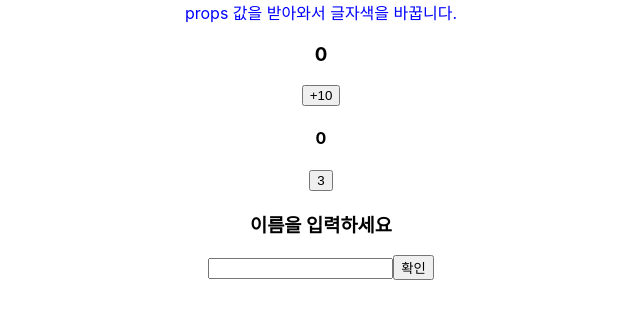
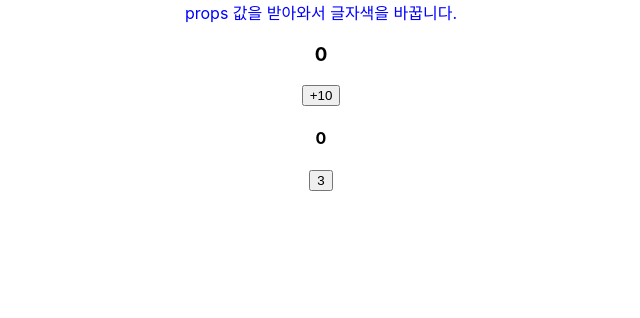
Before and after one commit to KIMPPT/React, a React (Create React App) app in the folder ex-react/: page / in a window 1280 px wide. Both pictures are taken after a click on the button "확인". Shown: the top 318 px of the page, without its empty margins (319-959 px from the left). Built offline with nearby package versions, Linux system fonts and the light colour scheme.

Commit message:
03311820

```diff
--- a/ex-react/src/components/LoginComp.jsx
+++ b/ex-react/src/components/LoginComp.jsx
@@ -1,6 +1,7 @@
 import React, { Component } from 'react';
 
 export class LoginComp extends Component {
+  //state 생성
   constructor(props) {
     super(props);
     this.state = {
@@ -8,31 +9,32 @@ export class LoginComp extends Component {
       name: '',
     };
   }
+  //inputChange
+  inputChange = (e) => {
+    this.setState({ name: e.target.value });
+    //loginMethod
+  };
+  loginMethod = () => {
+    this.setState({
+      login: true,
+    });
+  };
+  render() {
+    let { name, login } = this.state;
 
-  render() {
     return (
       <div>
-        <p>{this.state.login ? this.state.name : ''}</p>
-        <h3>이름을 입력하세요</h3>
-        <input
-          type="text"
-          onChange={(e) => {
-            this.setState({ name: e.target.value });
-          }}
-        />
-        <button
-          onClick={(e) => {
-            this.setState({
-              [this.state.login]: (this.state.login = this.state.name
-                ? true
-                : false),
-            });
-            console.log(this.state.name);
-            console.log(this.state.login);
-          }}
-        >
-          확인
-        </button>
+        {/*첫번째 방법 : style에 삼항연산자를 넣어 표현 */}
+        {/*대부분 className={login?"on":""} 클래스 네임을 이용해서 디자인 추가*/}
+        <h1 style={login ? { display: 'block' } : { display: 'none' }}>
+          {login ? name : ''}
+        </h1>
+        {/*두번째 방법 : display의 값만 삼항연산자를 넣어 표현 */}
+        <div style={{ display: login ? 'none' : 'block' }}>
+          <h3>이름을 입력하세요</h3>
+          <input type="text" onChange={this.inputChange} />
+          <button onClick={this.loginMethod}>확인</button>
+        </div>
       </div>
     );
   }
```
